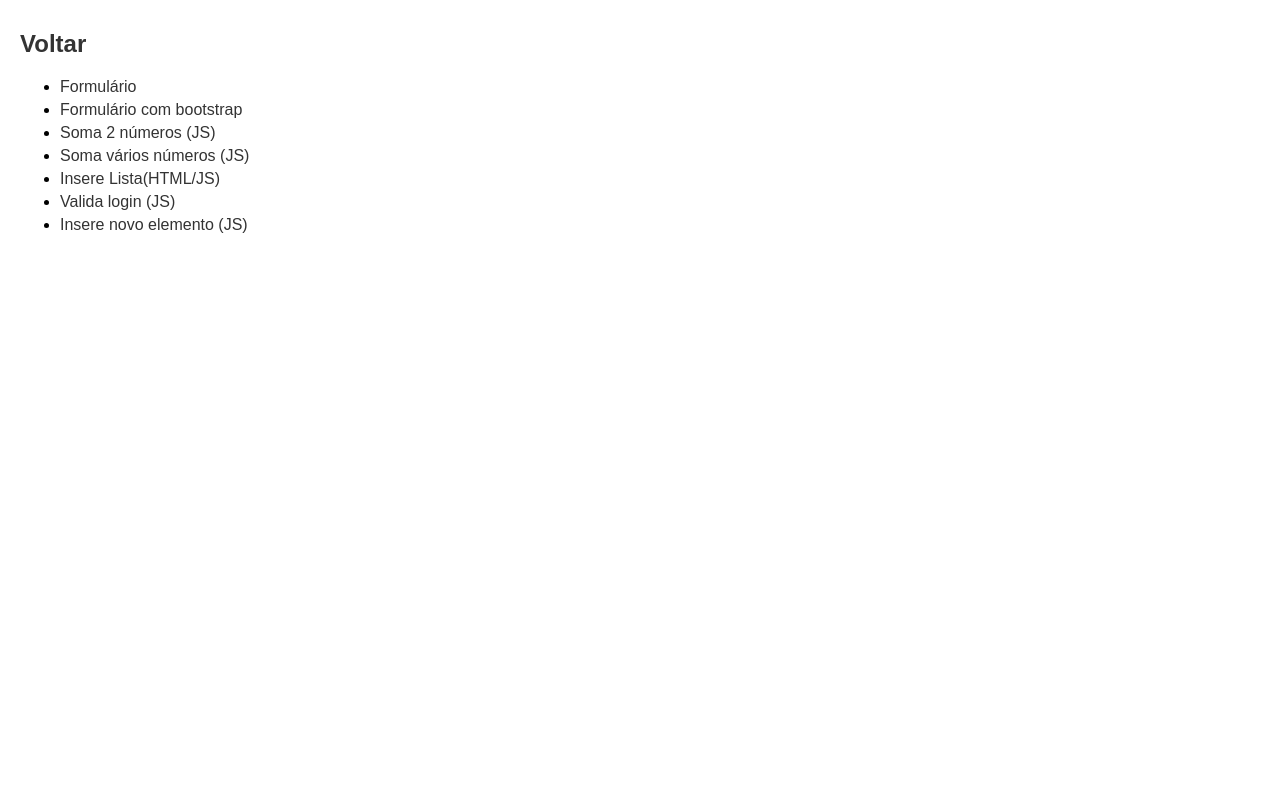
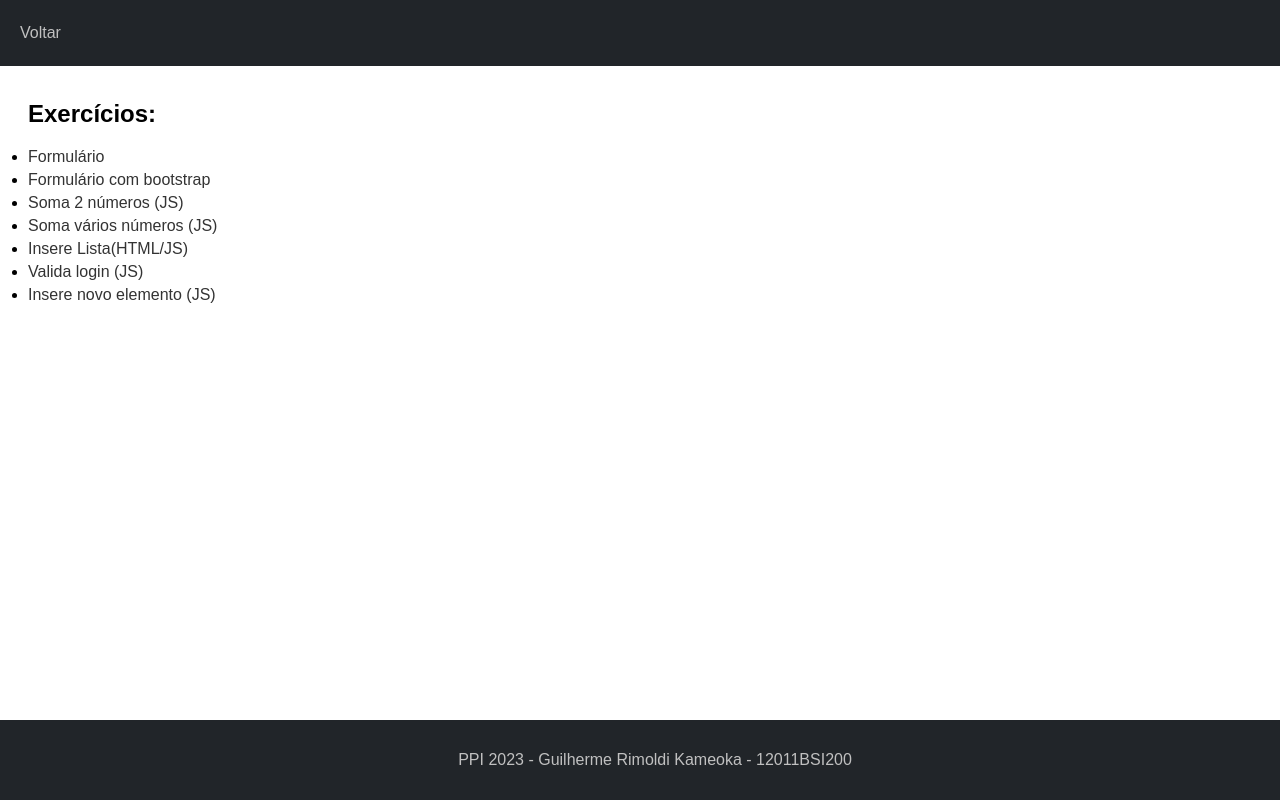
Before and after one commit to guilhermekameoka/UFU, a PHP site: the page made by PPI/PPI-2023-2/exercícios/index.html in a window 1280 px wide. Run offline with PHP 8.4, Linux system fonts and the light colour scheme.

Commit message:
feat: estilização

```diff
--- a/PPI/PPI-2023-2/exercícios/index.html
+++ b/PPI/PPI-2023-2/exercícios/index.html
@@ -9,7 +9,12 @@
 </head>
 
 <body>
-    <h2><a href="../index.html">Voltar</a></h2>
+    <nav>
+        <a href="../index.html">Voltar</a>
+    </nav>
+
+    <main>
+        <h2>Exercícios:</h2>
         <ul>
             <li><a href="./formularios.html">Formulário</a></li>
             <li><a href="./formularioBootstrap.html">Formulário com bootstrap</a></li>
@@ -19,6 +24,11 @@
             <li><a href="./validaLogin.js">Valida login (JS)</a></li>
             <li><a href="./criaNovoElemento.js">Insere novo elemento (JS)</a></li>
         </ul>
+    </main>
 </body>
 
+<footer>
+    <p>PPI 2023 - Guilherme Rimoldi Kameoka - 12011BSI200</p>
+</footer>
+
 </html>
--- a/PPI/PPI-2023-2/exercícios/style.css
+++ b/PPI/PPI-2023-2/exercícios/style.css
@@ -1,10 +1,5 @@
-body {
+* {
     font-family: Arial, sans-serif;
-    margin: 20px;
-}
-
-h2 {
-    margin-top: 30px;
 }
 
 a {
@@ -16,8 +11,7 @@ a:hover {
     color: #666;
 }
 
-ol {
-    list-style-type:none;
+ul {
     padding: 0;
     margin: 0;
     margin-top: 10px;
@@ -26,3 +20,36 @@ ol {
 li {
     margin-bottom: 5px;
 }
+
+nav {
+    background-color: rgb(33, 37, 41);
+    width: 100%;
+    height: 2vw;
+    padding: 20px;
+    top: 0;
+    left: 0;
+    position: fixed;
+    display: flex;
+    justify-content: flex-start;
+    gap: 25px;
+    align-items: center;
+}
+
+nav a {
+    color: silver;
+}
+
+main {
+    margin: 100px 20px 20px;
+}
+
+footer {
+    background-color: rgb(33, 37, 41);
+    color: silver;
+    padding: 15px;
+    position: fixed;
+    bottom: 0;
+    left: 0;
+    width: 100%;
+    text-align: center;
+}
```
Also changed, not shown: PPI/PPI-2023-2/index.html (+8 -0 lines), PPI/PPI-2023-2/style.css (+35 -4 lines). Lines whose indentation alone changed are shown as unchanged.
